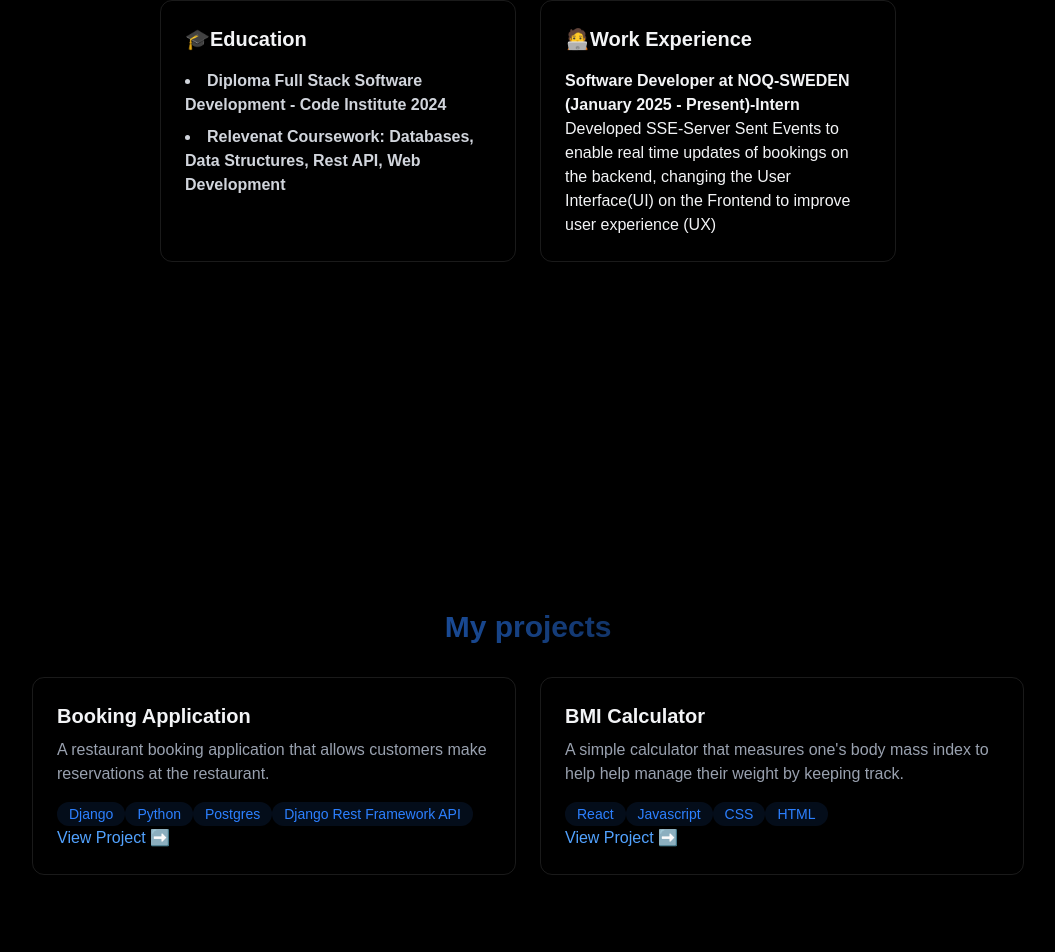
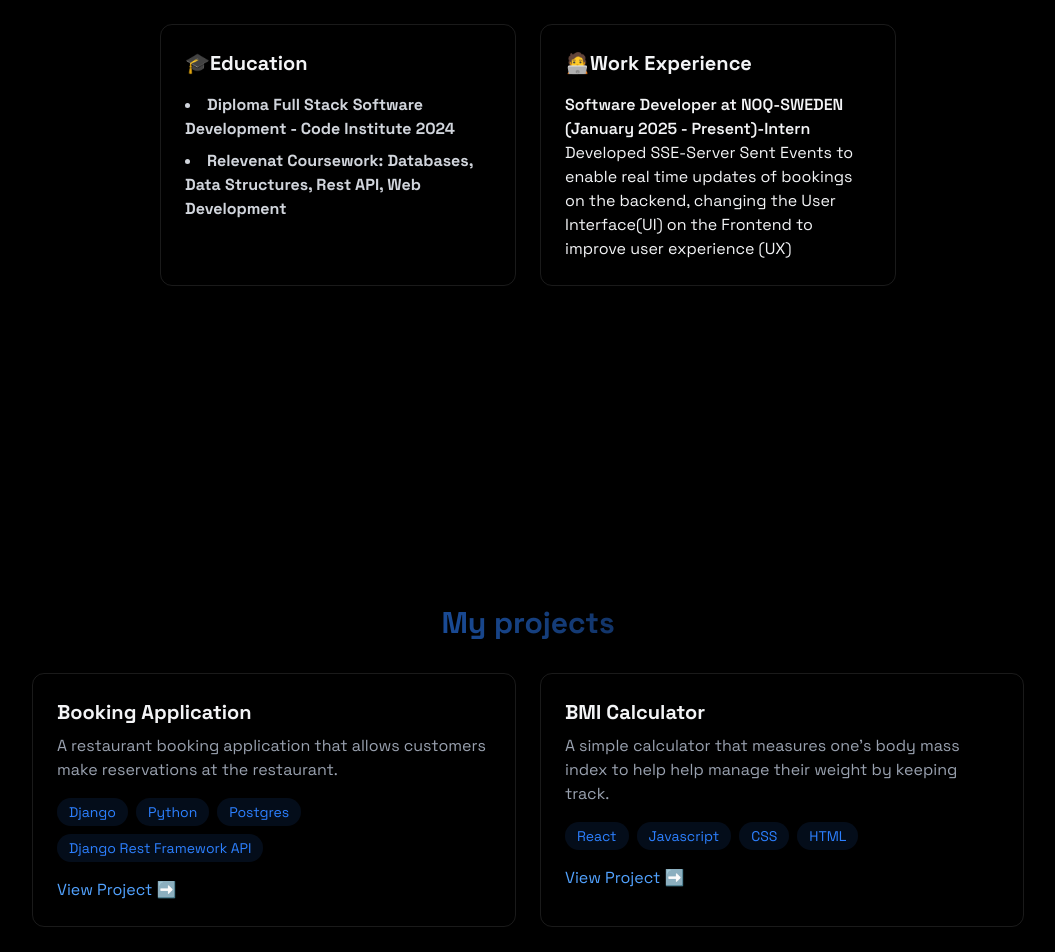
Before and after one commit to Allano256/final_portfolio, a React (Vite) app: page / in a window 1280 px wide. Shown: the part 1358-2310 px from the top of the page, without its empty margins (112-1167 px from the left). Built offline with nearby package versions, Linux system fonts and the light colour scheme.

Commit message:
Updated typo ewrrors on font family,Reveal on Scroll

```diff
--- a/src/components/LoadingScreen.jsx
+++ b/src/components/LoadingScreen.jsx
@@ -22,7 +22,7 @@ export const LoadingScreen = ({onComplete})=>{
    }, [onComplete])
 
 
-    return <div classname="fixed inset-0 z-50 bg-black text-gray-100  flex flex-col items-center justify-center">
+    return <div className="fixed inset-0 z-50 bg-black text-gray-100  flex flex-col items-center justify-center">
         <div className="mb-4 text-4xl font-mono font-bold" >
            {text} <span className="animate-blink ml-1" > |</span>
         </div>
--- /dev/null
+++ b/src/components/RevealOnScroll.jsx
@@ -0,0 +1,29 @@
+import { useRef, useEffect } from "react"
+
+export const RevealOnScroll = ({children}) =>{
+
+    const ref = useRef(null)
+    useEffect(()=>{
+        const observer = new IntersectionObserver(
+            ([entry]) =>{
+           if(entry.isIntersecting){
+              ref.current.classList.add("visible")
+           }
+        }, {threshold: 0.1, rootMargin: "0px 0px -50px 0px"}
+    );
+
+    if (ref.current) observer.observe(ref.current);
+        return ()=>{
+
+            observer.disconnect()
+        }
+
+
+    }, [])
+
+
+    return <div ref={ref} className="reveal">
+        {children}
+    </div>
+
+}
--- a/src/components/sections/About.jsx
+++ b/src/components/sections/About.jsx
@@ -1,8 +1,12 @@
+import { RevealOnScroll } from "../RevealOnScroll"
+
 export const About = ()=>{
     const frontendSkills =["React","TailwindCSS","Bootstrap","Javascript","HTML","CSS"]
     const backendSkills =["Django","Python","Databases-Postgres","Django Rest Framework API"]
 
     return <section id="about" className="min-h-screen flex items-center justify-center py-20"  >
+
+        <RevealOnScroll>
         <div className="max-w-3xl mx-auto px-4" >
             <h2 className="text-3xl font-bold mb-8 bg-gradient-to-r from-blue-500 to cyan-400 bg-clip-text text-transparent text-center" >
                 About Me</h2>
@@ -59,5 +63,6 @@ export const About = ()=>{
             </div>
 
         </div>
+        </RevealOnScroll>
     </section>
 }
--- a/src/components/sections/Home.jsx
+++ b/src/components/sections/Home.jsx
@@ -1,7 +1,9 @@
+import { RevealOnScroll } from "../RevealOnScroll"
+
 export const Home =()=>{
     return (
         <section id="home" className="min-h-screen flex items-center justify-center relative" >
-
+           <RevealOnScroll>
             <div className="text-center z-10 px-4" >
                 <h1 className="text-5xl md:text-7xl font-bold mb-6 bg-gradient-to-r from-blue-500 to-cyan-400 bg-clip-text text-transparent leading-right" >Hi, I'm Allan </h1>
                 <p className="text-gray-400 text-lg mb-8 max-w-lg mx-auto" >
@@ -12,6 +14,7 @@ export const Home =()=>{
                     <a href="#contact" className=" border border-blue-500/50 text-blue-500 py-3 px-6 rounded font-medium transtion-all duration-200 hover:-translate-y-0.5  hover:shadow-[0_0_15px_rgba(59, 130, 246, 0.2)] hover:bg-blue-500/10" >Contact Me</a>
                 </div>
             </div>
+            </RevealOnScroll>
         </section>
     )
 }
--- a/src/components/sections/Projects.jsx
+++ b/src/components/sections/Projects.jsx
@@ -1,5 +1,8 @@
+import { RevealOnScroll } from "../RevealOnScroll"
+
 export const Projects =()=>{
     return <section  id="projects" className="min-h-screen flex items-center justify-center py-20" >
+        <RevealOnScroll>
 
         <div  className="max-w-5xl mx-auto px-4">
         <h2 className="text-3xl font-bold mb-8 bg-gradient-to-r from-blue-500 to cyan-400 bg-clip-text text-transparent text-center" >
@@ -13,7 +16,7 @@ export const Projects =()=>{
                 <h3 className="text-xl font-bold mb-2">Booking Application</h3>
 
             <p className="text-gray-400 mb-4"> A restaurant booking application that allows customers make reservations at the restaurant.</p>
-            <div>
+            <div className="flex flex-wrap gap-2 mb-4">
                 {["Django","Python", "Postgres", "Django Rest Framework API"].map((skill, key)=>(
                     <span key={key} className="bg-blue-500/10 text-blue-500 py-1 px-3 rounded-full text-sm hover:bg-blue-500/20 hover:shadow-[0_2px_8px_rgba(59,130,246,0.2)] transition-all" >
                          {skill}
@@ -32,7 +35,7 @@ export const Projects =()=>{
                 <h3 className="text-xl font-bold mb-2">BMI Calculator</h3>
 
             <p className="text-gray-400 mb-4"> A simple calculator that measures one's body mass index to help help manage their weight by keeping track. </p>
-            <div>
+            <div className="flex flex-wrap gap-2 mb-4">
                 {["React","Javascript","CSS","HTML"].map((skill, key)=>(
                     <span key={key} className="bg-blue-500/10 text-blue-500 py-1 px-3 rounded-full text-sm hover:bg-blue-500/20 hover:shadow-[0_2px_8px_rgba(59,130,246,0.2)] transition-all" >
                          {skill}
@@ -51,6 +54,6 @@ export const Projects =()=>{
         </div>
         </div>
 
-
+        </RevealOnScroll>
     </section>
 }
--- a/src/index.css
+++ b/src/index.css
@@ -4,7 +4,7 @@ html,
 body {
   margin: 0;
   padding: 0;
-  font-family: "Space Grrotesk", sans-serif;
+  font-family: "Space Grotesk", sans-serif;
   background: #0a0a0a;
   color: #f3f4f6;
 }
@@ -37,3 +37,14 @@ body {
     animation: loading 0.8s ease infinite;
   }
 }
+
+.reveal {
+  opacity: 0;
+  transform: translateY(20px);
+  transition: opacity 0.7s ease, transform 0.7s ease;
+}
+
+.reveal.visible {
+  opacity: 1;
+  transform: translateY(0);
+}
```
